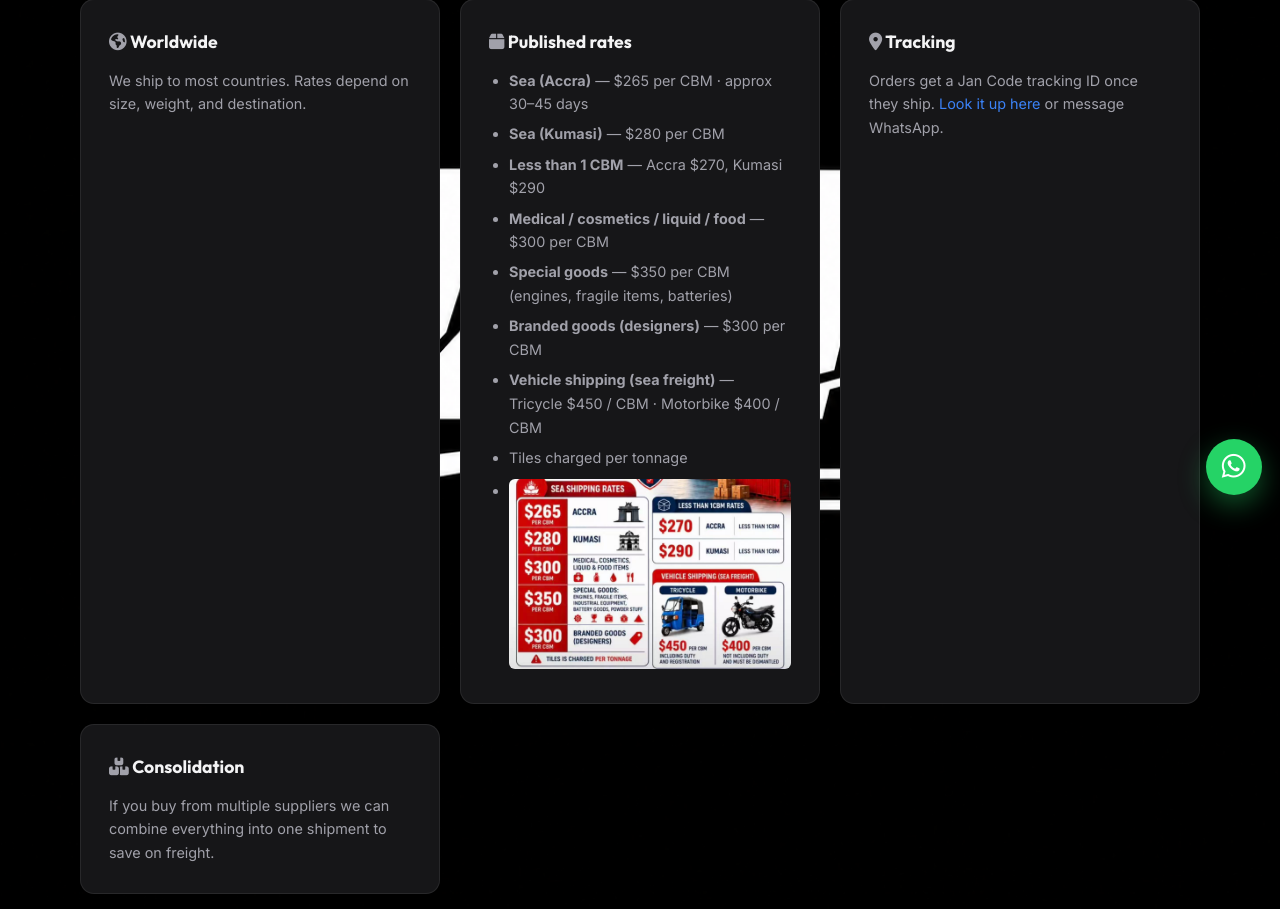
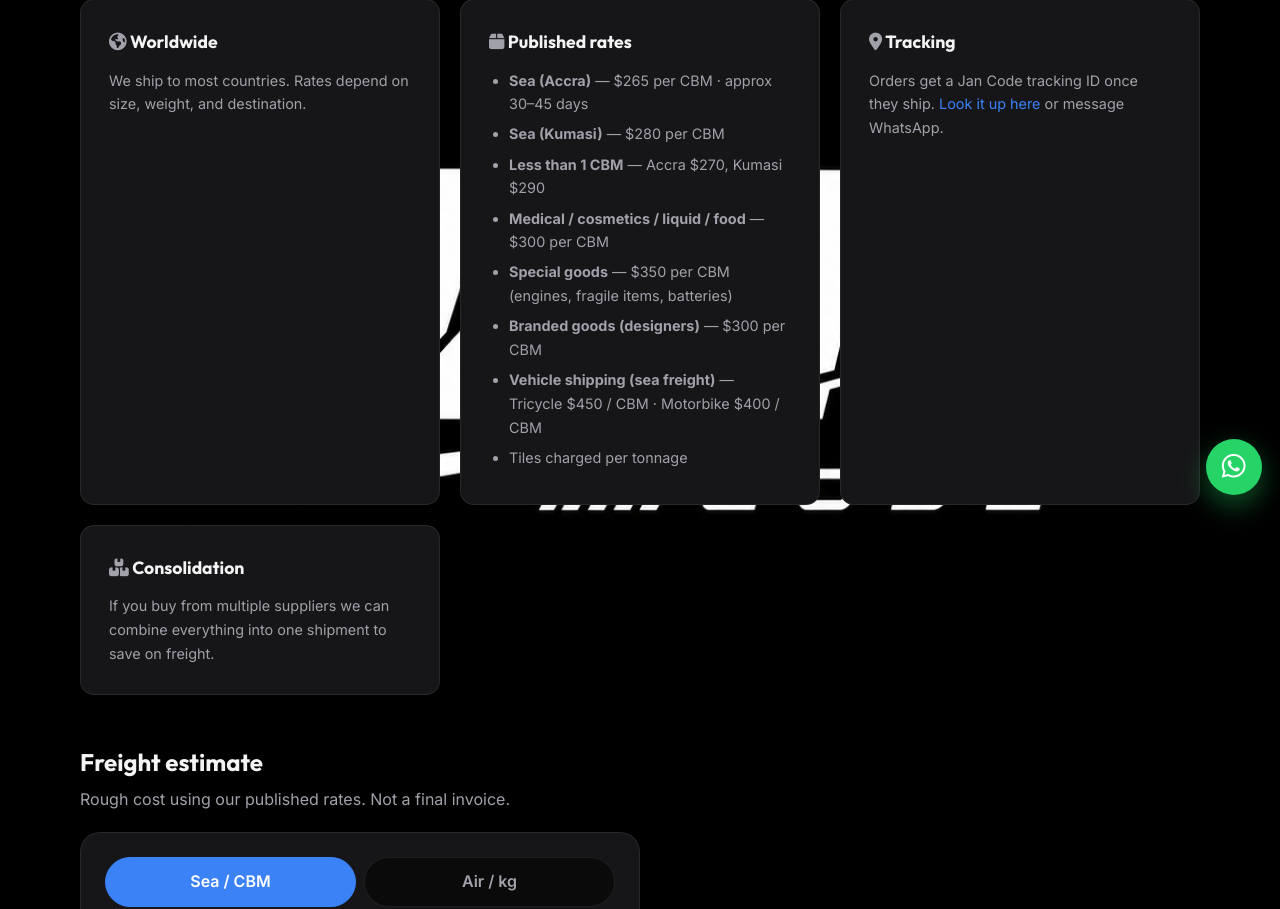
Before and after one commit to Jonathan-Anyame/The-Jan-Code-Clothing-and-Shipping-, a Flask app: page /shipping in a window 1280 px wide. Shown: the part 287-1196 px from the top of the page. Run offline with Flask 3, Linux system fonts and the light colour scheme; data comes from the database, SQL or seed files in the repository.

Commit message:
Remove rate poster from shipping page and delete image
Co-authored-by: Copilot <223556219+Copilot@users.noreply.github.com>

```diff
--- a/templates/shipping.html
+++ b/templates/shipping.html
@@ -26,7 +26,6 @@
                 <li><strong>Branded goods (designers)</strong> — ${{ rates.sea_per_cbm_branded }} per CBM</li>
                 <li><strong>Vehicle shipping (sea freight)</strong> — Tricycle ${{ rates.vehicle_tricycle_per_cbm }} / CBM · Motorbike ${{ rates.vehicle_motorbike_per_cbm }} / CBM</li>
                 <li>{{ rates.notes }}</li>
-                <li style="margin-top:.6rem;"><img src="{{ url_for('static', filename='image/rates_poster.png') }}" alt="Rate poster" style="max-width:100%;height:auto;border-radius:6px;"></li>
             </ul>
         </div>
         <div class="info-box">
```
Also changed, not shown: static/image/rates_poster.png (deleted).
